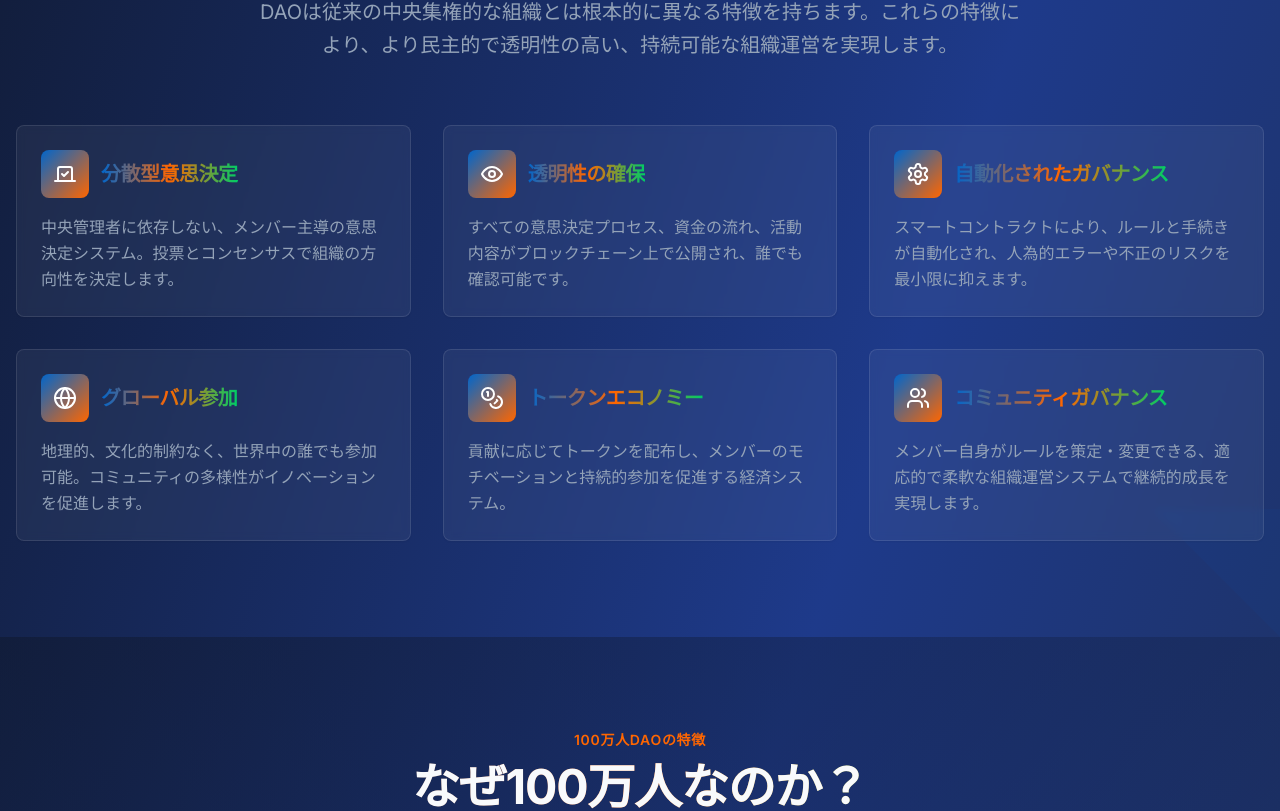
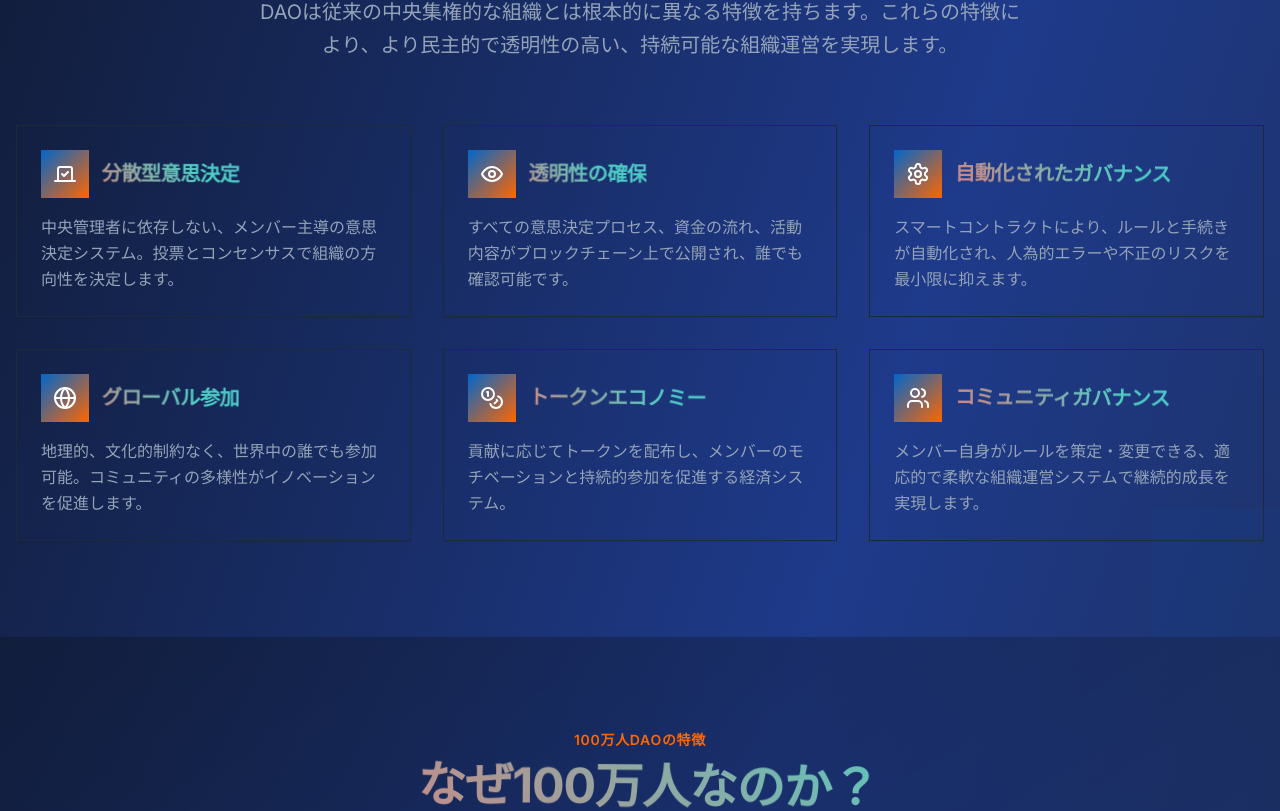
Before and after one commit to crackerky/100man-dao-website, a Next.js app: page /about in a window 1280 px wide. Shown: the part 755-1566 px from the top of the page. Built offline with nearby package versions, Linux system fonts and the light colour scheme.

Commit message:
Update globals.css with custom animations and styles

```diff
--- a/src/app/globals.css
+++ b/src/app/globals.css
@@ -23,7 +23,11 @@
     --border: 217.2 32.6% 17.5%;
     --input: 217.2 32.6% 17.5%;
     --ring: 212.7 26.8% 83.9%;
-    --radius: 0.5rem;
+    --chart-1: 220 70% 50%;
+    --chart-2: 160 60% 45%;
+    --chart-3: 30 80% 55%;
+    --chart-4: 280 65% 60%;
+    --chart-5: 340 75% 55%;
   }
 }
 
@@ -33,65 +37,237 @@
   }
   body {
     @apply bg-background text-foreground;
-    background: linear-gradient(135deg, #1a1a2e 0%, #16213e 100%);
+    font-feature-settings: "rlig" 1, "calt" 1;
   }
 }
 
-@layer components {
-  .gradient-text {
-    @apply bg-gradient-to-r from-primary via-secondary to-accent bg-clip-text text-transparent;
-  }
-
-  .glass-card {
-    @apply backdrop-blur-sm bg-white/5 border border-white/10;
-  }
-
-  .triangle-decoration {
-    clip-path: polygon(0 0, 100% 0, 0 100%);
-  }
-}
-
-/* スクロールバーのスタイリング */
+/* Custom scrollbar */
 ::-webkit-scrollbar {
   width: 8px;
 }
 
 ::-webkit-scrollbar-track {
-  background: rgba(255, 255, 255, 0.1);
+  background: rgba(0, 0, 0, 0.1);
 }
 
 ::-webkit-scrollbar-thumb {
-  background: rgba(255, 255, 255, 0.3);
+  background: rgba(255, 255, 255, 0.2);
   border-radius: 4px;
 }
 
 ::-webkit-scrollbar-thumb:hover {
-  background: rgba(255, 255, 255, 0.5);
+  background: rgba(255, 255, 255, 0.3);
 }
 
-/* アニメーション */
-@keyframes float {
-  0%, 100% {
-    transform: translateY(0px);
+/* Smooth scrolling */
+html {
+  scroll-behavior: smooth;
+}
+
+/* Cursor styles */
+body {
+  cursor: default;
+}
+
+.cursor-none * {
+  cursor: none !important;
+}
+
+/* Text selection */
+::selection {
+  background: rgba(255, 255, 255, 0.2);
+  color: white;
+}
+
+/* Custom animations */
+@keyframes float-particle {
+  0% {
+    transform: translateY(100vh) translateX(0px);
+    opacity: 0;
   }
-  50% {
-    transform: translateY(-20px);
+  10% {
+    opacity: 1;
+  }
+  90% {
+    opacity: 1;
+  }
+  100% {
+    transform: translateY(-10vh) translateX(100px);
+    opacity: 0;
   }
 }
 
-.float-animation {
-  animation: float 6s ease-in-out infinite;
-}
-
-@keyframes pulse-glow {
+@keyframes breathe {
   0%, 100% {
-    box-shadow: 0 0 20px rgba(0, 102, 204, 0.3);
+    transform: translate(-50%, -50%) scale(1);
+    opacity: 1;
   }
   50% {
-    box-shadow: 0 0 40px rgba(0, 102, 204, 0.6);
+    transform: translate(-50%, -50%) scale(1.05);
+    opacity: 0.8;
   }
 }
 
-.pulse-glow {
-  animation: pulse-glow 2s ease-in-out infinite;
+@keyframes pulse-slow {
+  0%, 100% {
+    opacity: 0.3;
+    transform: scale(1);
+  }
+  50% {
+    opacity: 0.8;
+    transform: scale(1.05);
+  }
 }
+
+@keyframes gradient-flow {
+  0%, 100% {
+    transform: translate(0%, 0%) rotate(0deg) scale(1);
+  }
+  25% {
+    transform: translate(2%, -1%) rotate(1deg) scale(1.02);
+  }
+  50% {
+    transform: translate(-1%, 2%) rotate(-1deg) scale(1.01);
+  }
+  75% {
+    transform: translate(1%, 1%) rotate(0.5deg) scale(1.03);
+  }
+}
+
+@keyframes noise-texture-flow {
+  0% {
+    background-position: 0 0, 50px 50px, 100px 100px;
+  }
+  100% {
+    background-position: 100px 100px, 150px 150px, 200px 200px;
+  }
+}
+
+/* Utility classes */
+.animate-float-particle {
+  animation: float-particle 15s linear infinite;
+}
+
+.animate-breathe {
+  animation: breathe 4s ease-in-out infinite;
+}
+
+.animate-breathe-slow {
+  animation: breathe 6s ease-in-out infinite reverse;
+}
+
+.animate-breathe-slower {
+  animation: breathe 8s ease-in-out infinite;
+}
+
+.animate-pulse-slow {
+  animation: pulse-slow 3s ease-in-out infinite;
+}
+
+.animate-gradient-flow {
+  animation: gradient-flow 20s ease-in-out infinite;
+}
+
+.animate-noise-texture {
+  animation: noise-texture-flow 15s linear infinite;
+}
+
+/* Glassmorphism utilities */
+.glass {
+  backdrop-filter: blur(10px);
+  background: rgba(255, 255, 255, 0.1);
+  border: 1px solid rgba(255, 255, 255, 0.2);
+}
+
+.glass-dark {
+  backdrop-filter: blur(10px);
+  background: rgba(0, 0, 0, 0.3);
+  border: 1px solid rgba(255, 255, 255, 0.1);
+}
+
+/* Text effects */
+.text-glow {
+  text-shadow: 0 0 20px rgba(255, 255, 255, 0.3);
+}
+
+.text-glow-strong {
+  text-shadow: 0 0 30px rgba(255, 255, 255, 0.5);
+}
+
+/* Gradient text */
+.gradient-text {
+  background: linear-gradient(45deg, #ff6b6b, #4ecdc4, #45b7d1, #96ceb4);
+  background-size: 300% 300%;
+  background-clip: text;
+  -webkit-background-clip: text;
+  -webkit-text-fill-color: transparent;
+  animation: gradient-flow 3s ease infinite;
+}
+
+/* Interactive elements */
+.interactive-hover {
+  transition: all 0.3s ease;
+}
+
+.interactive-hover:hover {
+  transform: translateY(-2px);
+  filter: brightness(1.1);
+}
+
+/* Mobile optimizations */
+@media (max-width: 768px) {
+  .animate-gradient-flow {
+    animation-duration: 30s;
+  }
+
+  .animate-noise-texture {
+    animation-duration: 20s;
+  }
+
+  /* Reduce motion on mobile for better performance */
+  @media (prefers-reduced-motion: reduce) {
+    .animate-gradient-flow,
+    .animate-noise-texture,
+    .animate-breathe,
+    .animate-breathe-slow,
+    .animate-breathe-slower,
+    .animate-pulse-slow {
+      animation: none;
+    }
+  }
+}
+
+/* High contrast mode support */
+@media (prefers-contrast: high) {
+  .glass,
+  .glass-dark {
+    background: rgba(0, 0, 0, 0.8);
+    border: 2px solid rgba(255, 255, 255, 0.8);
+  }
+}
+
+/* Dark mode improvements */
+@media (prefers-color-scheme: dark) {
+  ::-webkit-scrollbar-track {
+    background: rgba(255, 255, 255, 0.05);
+  }
+
+  ::-webkit-scrollbar-thumb {
+    background: rgba(255, 255, 255, 0.3);
+  }
+}
+
+/* Print styles */
+@media print {
+  .noise-gradient,
+  .noise-texture,
+  .animate-gradient-flow,
+  .animate-noise-texture {
+    display: none;
+  }
+
+  body {
+    background: white !important;
+    color: black !important;
+  }
+}
```
